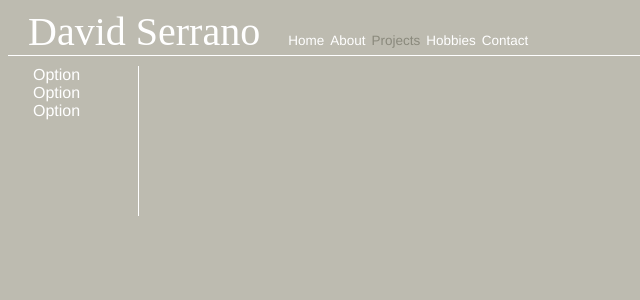
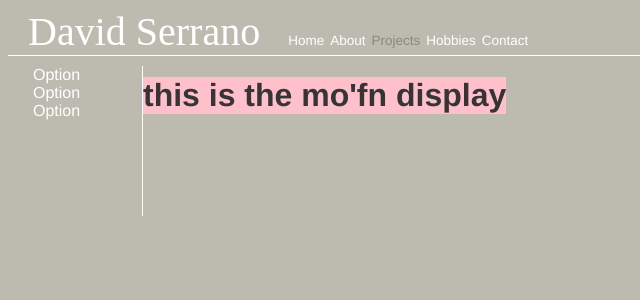
Before and after one commit to davidlserrano/Personal-Site, a Vue app: page /#/projects in a window 1280 px wide. Shown: the top 300 px of the page, without its empty margins (0-640 px from the left). Built offline with nearby package versions, Linux system fonts and the light colour scheme.

Commit message:
created a reusable display component that has options & a feed to use in both the hobbies and projects routes

```diff
--- /dev/null
+++ b/src/components/Display.vue
@@ -0,0 +1,33 @@
+<template>
+  <div class="layout">
+    <div id="menu"><Menu/></div>
+    <div id="feed"><Feed/></div>
+  </div>
+</template>
+
+<script>
+    import Menu from '@/components/Menu';
+    import Feed from '@/components/Feed';
+
+    export default {
+      name: 'Display',
+      components: {
+          Menu,
+          Feed
+      }
+    }
+</script>
+
+<!-- Add "scoped" attribute to limit CSS to this component only -->
+<style scoped>
+    .layout{
+        display: flex;
+
+    }
+
+    #menu{
+        width: 135px;
+    }
+
+
+</style>
--- /dev/null
+++ b/src/components/Feed.vue
@@ -0,0 +1,24 @@
+<template>
+  <div>
+      <div class="display">
+          <h1>this is the mo'fn display</h1>
+    </div>
+  </div>
+</template>
+
+<script>
+    export default {
+        name: 'Display',
+        components: {
+
+        }
+    }
+</script>
+
+<!-- Add "scoped" attribute to limit CSS to this component only -->
+<style scoped>
+    .display{
+        background: pink;
+    }
+
+</style>
--- a/src/components/Menu.vue
+++ b/src/components/Menu.vue
@@ -21,11 +21,12 @@ export default {
 <style scoped>
     #options{
         color: white;
-        width: 105px;
+        width: inherit;
         height: 150px;
         margin-top: 10px;
         margin-left: 25px;
         border-right: 1px white solid;
         font-size: 16px;
     }
+
 </style>
--- a/src/views/Hobbies.vue
+++ b/src/views/Hobbies.vue
@@ -1,14 +1,16 @@
 <template>
   <div class="hobbies">
-    <h1>This is the hobbies page</h1>
+      <Display/>
   </div>
 </template>
 
 <script>
+     import Display from '@/components/Display';
+
 export default {
   name: 'Hobbies',
-  props: {
-
+  components: {
+    Display
   }
 }
 </script>
--- a/src/views/Projects.vue
+++ b/src/views/Projects.vue
@@ -1,21 +1,24 @@
 <template>
-  <div class="projects">
-      <Menu/>
+  <div class="view">
+      <Display/>
   </div>
 </template>
 
 <script>
-    import Menu from '@/components/Menu';
+    import Display from '@/components/Display';
 
     export default {
       name: 'Projects',
       components: {
-        Menu
+          Display
       }
     }
 </script>
 
 <!-- Add "scoped" attribute to limit CSS to this component only -->
 <style scoped>
+    .view{
+
+    }
 
 </style>
```
